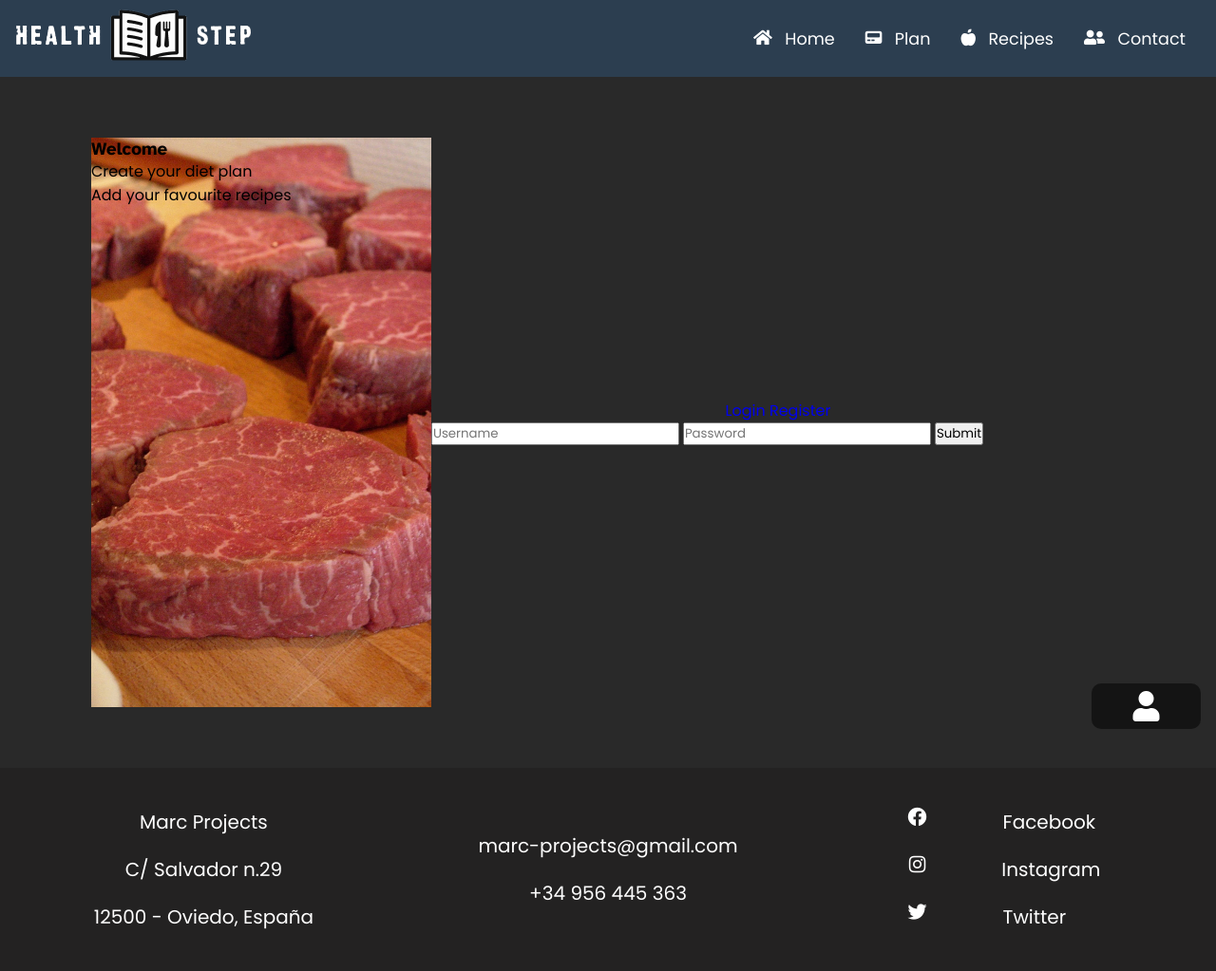
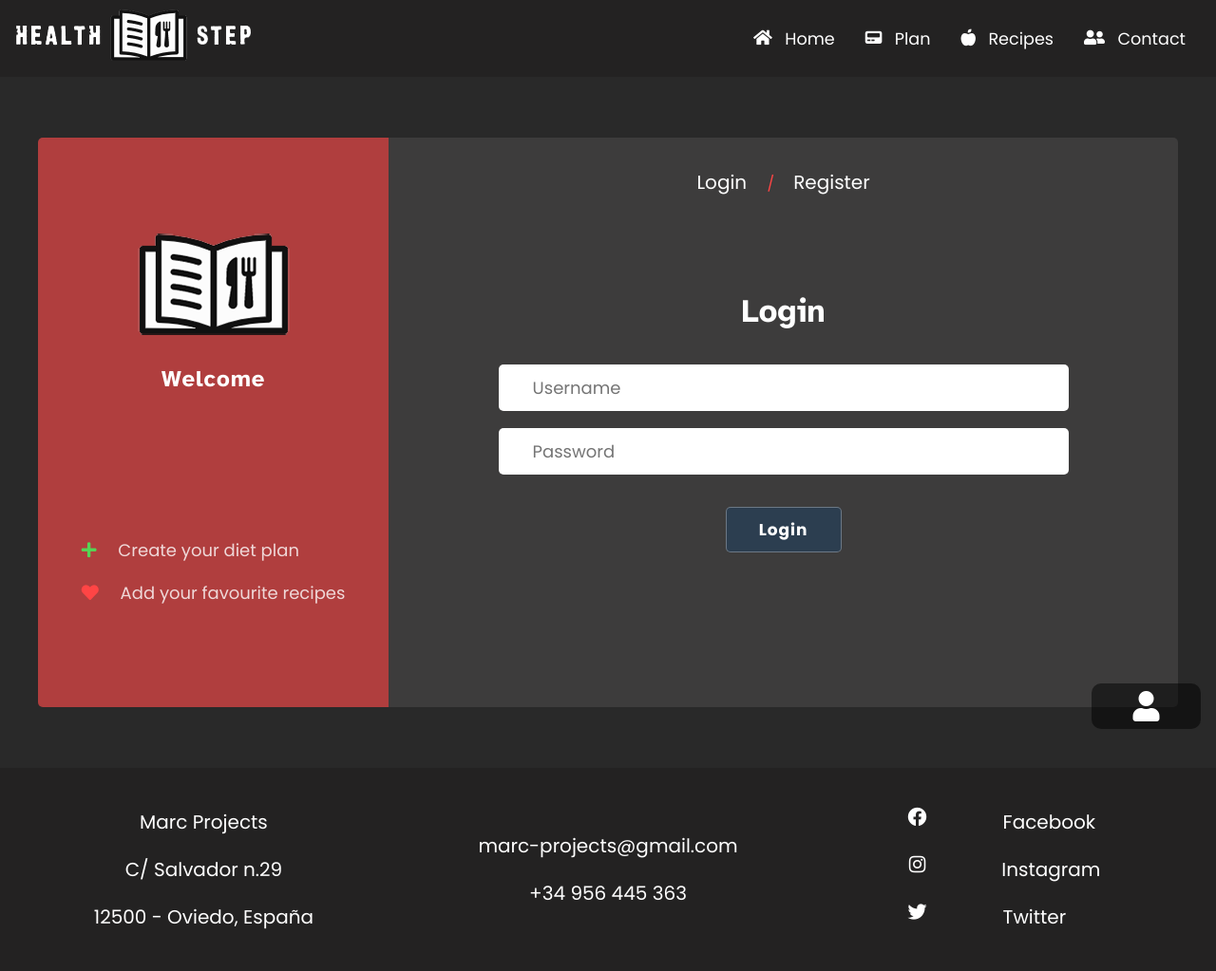
Before and after one commit to lovintocode/dark-themed-web, a PHP site: page /index.php?page=session_layout in a window 1280 px wide. Shown: the whole page at 95% size. Run offline with PHP 8.4, Linux system fonts and the light colour scheme.

Commit message:
Credentials css v.2 finished

```diff
--- a/css/contact/general.css
+++ b/css/contact/general.css
@@ -4,5 +4,5 @@
 #contact-wrapper {
   width: 100%;
   height: auto;
-  transition: 1s;
+  transition: all 0.6s ease;
 }
--- a/css/libraries/modal.css
+++ b/css/libraries/modal.css
@@ -16,14 +16,13 @@
 }
 
 .modal__container {
-  background-color: #232222;
+  background-color: #3d3c3c;
   padding: 30px;
   max-width: 90%;
   max-height: 90vh;
   border-radius: 4px;
   overflow-y: auto;
   box-sizing: border-box;
-      box-shadow: rgb(255 255 255 / 30%) 0px 3px 3px 0px, rgb(255 255 255 / 15%) 0px 1px 3px 3px;
 }
 
 .modal__header {
--- a/css/nav.css
+++ b/css/nav.css
@@ -3,7 +3,7 @@
   display: flex;
   width: 100%;
   align-items: center;
-  background-color: #2c3e50;
+  background-color: #232222;
 }
 #nav .nav-title {
   width: 50%;
--- a/css/recipes/general.css
+++ b/css/recipes/general.css
@@ -4,5 +4,5 @@
 #recipes-wrapper {
   width: 100%;
   height: auto;
-  transition: 1s;
+  transition: all 0.6s ease;
 }
--- a/css/recipes/recipes-box.css
+++ b/css/recipes/recipes-box.css
@@ -1,7 +1,7 @@
 #recipes-box {
   width: 100%;
   height: auto;
-  padding: 2em 0;
+  padding: 3em 0;
   overflow: hidden;
   background-color: #232222;
 }
--- a/css/session/credentials.css
+++ b/css/session/credentials.css
@@ -1,14 +1,156 @@
-/* #credentials-wrapper {
+ #credentials-wrapper {
   width: 100%;
   height: auto;
-  transition: 1s;
+  transition: all 0.6s ease;
+}
+#credentials-wrapper .box-containers {
+  width: 95%;
+  max-width: 1200px;
+  min-height: 80vh;
+  margin: 0 auto;
+  display: flex;
+  flex-direction: row;
+  align-items: center;
+  justify-content: center;
+  padding: 4em 0;
+}
+#credentials-wrapper .presentation-box {
+  display: none;
 }
 #credentials-wrapper .credentials-box {
-
+  position: relative;
+  width: 95%;
+  min-height: 550px;
+  display: flex;
+  flex-direction: column;
+  justify-content: center;
+  align-items: center;
+  background-color: #3d3c3c;
+  border-radius: 5px;
+  transition: all 0.5s ease;
 }
-#credentials-wrapper .credentials-box .register-form, #credentials-wrapper .credentials-box .login-form {
-  background-color: blue;
+#credentials-wrapper .credentials-box:hover {
+  background-color: #525050;
+}
+#credentials-wrapper .credentials-box .choose-box {
+  position: absolute;
+  top: 1em;
+}
+#credentials-wrapper .credentials-box .choose-box .link {
+  color: #ffff;
+  font-size: 20px;
+}
+#credentials-wrapper .credentials-box .choose-box .link .border-move {
+  border-bottom: 1px solid #ffff;
+  transition: all 0.5s ease;
+}
+#credentials-wrapper .credentials-box .choose-box .bar {
+  color: #ff4545;
+  margin: 0 1em;
+}
+#credentials-wrapper .credentials-box .form {
+  width: 90%;
+  display: flex;
+  align-items: center;
+  flex-direction: column;
+  transition: all 0.8s ease;
+  overflow: hidden;
+}
+#credentials-wrapper .credentials-box .form .title {
+  margin-bottom: 0.5em;
+  font-size: 34px;
+  color: #ffff;
+}
+#credentials-wrapper .credentials-box .form .input {
+  width: 100%;
+  max-width: 600px;
+  padding: 0.6em 2em;
+  border-radius: 5px;
+  margin-top: 1em;
+  border: none;
+  font-size: 18px;
+}
+#credentials-wrapper .credentials-box .form .btn {
+  margin-top: 2em;
+  padding: 0.6em 2em;
+  border-radius: 5px;
+  font-size: 17px;
+  font-weight: bold;
+  letter-spacing: 1px;
+  cursor: pointer;
+  color: #ffff;
+  transition: all 0.5s ease;
+  border: 1px solid rgba(255, 255, 255, 0.3);
+}
+#credentials-wrapper .credentials-box .form .btn-login {
+  background-color: #2c3e50;
+}
+#credentials-wrapper .credentials-box .form .btn-login:hover {
+  background-color: #487098;
+  border: 1px solid rgba(255, 255, 255, 0.7);
+}
+#credentials-wrapper .credentials-box .form .btn-register {
+  background-color: #9e451b;
+}
+#credentials-wrapper .credentials-box .form .btn-register:hover {
+  background-color: #d25a21;
+  border: 1px solid rgba(255, 255, 255, 0.7);
 }
 #credentials-wrapper .credentials-box .register-form {
+  width: 0;
   display: none;
-} */
+}
+@media only screen and (min-width: 992px) {
+  #credentials-wrapper .credentials-box {
+    width: 75%;
+    min-height: 600px;
+    border-radius: 0;
+    border-top-right-radius: 5px;
+    border-bottom-right-radius: 5px;
+  }
+  #credentials-wrapper .credentials-box .choose-box {
+    top: 2em;
+  }
+  #credentials-wrapper .presentation-box {
+    display: flex;
+    flex-direction: column;
+    justify-content: space-around;
+    align-items: center;
+    width: 400px;
+    height: auto;
+    min-height: 600px;
+    background-color: #b03e3e;
+    border-top-left-radius: 5px;
+    border-bottom-left-radius: 5px;
+    transition: all 0.5s ease;
+  }
+  #credentials-wrapper .presentation-box:hover {
+    background-color: #c24141;
+  }
+  #credentials-wrapper .presentation-box .welcome {
+    text-align: center;
+  }
+  #credentials-wrapper .presentation-box .welcome h3 {
+    color: #ffff;
+    font-size: 24px;
+    letter-spacing: 1px;
+  }
+  #credentials-wrapper .presentation-box .list {
+    margin-top: 10em;
+    margin-bottom: 2em;
+    margin-top: -1em;
+  }
+  #credentials-wrapper .presentation-box .list .list-item {
+    font-size: 18px;
+    color: rgba(255, 255, 255, 0.8);
+    margin-top: 1em;
+  }
+  #credentials-wrapper .presentation-box .list .list-item .plan {
+    color: #55d555;
+    margin-right: 1em;
+  }
+  #credentials-wrapper .presentation-box .list .list-item .add {
+    color: #ff4545;
+    margin-right: 1em;
+  }
+}
--- a/js/styling.js
+++ b/js/styling.js
@@ -8,7 +8,8 @@ $( window ).resize(function() {
     showNavbar()
     $('#home-wrapper').css('margin-top', '0')
     $('#contact-wrapper').css('margin-top', '0')
-    $('#recipes-wrapper').css('margin-top', '0');
+    $('#recipes-wrapper').css('margin-top', '0')
+    $('#credentials-wrapper').css('margin-top', '0')
   }
 })
 function swiperHandler() {
@@ -50,7 +51,8 @@ function hamburgerAction() {
     $('.navbar-nav').removeClass('show-navbar-nav')
     $('#home-wrapper').css('margin-top', '0')
     $('#contact-wrapper').css('margin-top', '0')
-    $('#recipes-wrapper').css('margin-top', '0');
+    $('#recipes-wrapper').css('margin-top', '0')
+    $('#credentials-wrapper').css('margin-top', '0')
     $('.navbar-nav').css('z-index', '-1')
     $('.hamburger').attr('disabled', true)
     setTimeout(function() {
@@ -61,7 +63,8 @@ function hamburgerAction() {
     $('.navbar-nav').addClass('show-navbar-nav')
     $('#home-wrapper').css('margin-top', '4.5em')
     $('#contact-wrapper').css('margin-top', '4.5em')
-    $('#recipes-wrapper').css('margin-top', '4.5em');
+    $('#recipes-wrapper').css('margin-top', '4.5em')
+    $('#credentials-wrapper').css('margin-top', '4.5em');
     $('.hamburger').attr('disabled', true)
     setTimeout(function() {
       $('.navbar-nav').css('z-index', '0')
@@ -106,5 +109,32 @@ function loadDinamicImages() {
   }
 }
 function sessionHandler() {
-
+  $('#login-btn').click(function() {
+    $('.credentials-box').css('z-index', '-1')
+    $('#register-form').css('width', '0')
+    setTimeout(function() {
+      $('#register-form').css('display', 'none')
+      $('#login-form').css('display', 'flex')
+    }, 800)
+    setTimeout(function() {
+      $('#login-form').css('width', '90%')
+    }, 900)
+    setTimeout(function() {
+      $('.credentials-box').css('z-index', '0')
+    }, 1200)
+  });
+  $('#register-btn').click(function() {
+    $('.credentials-box').css('z-index', '-1')
+    $('#login-form').css('width', '0')
+    setTimeout(function() {
+      $('#login-form').css('display', 'none')
+      $('#register-form').css('display', 'flex')
+    }, 800)
+    setTimeout(function() {
+      $('#register-form').css('width', '90%')
+    }, 900)
+    setTimeout(function() {
+      $('.credentials-box').css('z-index', '0')
+    }, 1200)
+  })
 }
--- a/pages/credentials-screen.php
+++ b/pages/credentials-screen.php
@@ -1,73 +1,46 @@
-<style>
-  #credentials-wrapper {
-    width: 100%;
-    height: auto;
-    transition: 1s;
-  }
-  #credentials-wrapper .box-containers {
-    width: 85%;
-    margin: 0 auto;
-    display: flex;
-    flex-direction: row;
-    align-items: center;
-    padding: 4em 0;
-  }
-  #credentials-wrapper .presentation-box {
-    display: none;
-  }
-  #credentials-wrapper .credentials-box {
-    width: 75%;
-    display: flex;
-    flex-direction: column;
-    justify-content: center;
-    align-items: center;
-  }
-  #credentials-wrapper .credentials-box .register-form, #credentials-wrapper .credentials-box .login-form {
-    width: 100%;
-    height: auto;
-  }
-  #credentials-wrapper .credentials-box .register-form {
-    display: none;
-  }
-  @media only screen and (min-width: 992px) {
-    #credentials-wrapper .presentation-box {
-      display: block;
-      width: 400px;
-      height: 600px;
-      background: url("img/photos/card1.jpg") no-repeat center center fixed;
-      background-size: cover;
-    }
-  }
-</style>
 <div id="credentials-wrapper">
   <div class="box-containers">
-    <div class="presentation-box">
-      <h3>Welcome</h3>
+    <div class="presentation-box equalheight">
+      <div class="welcome">
+        <img src="img/favicons/favicon.png" alt="logo">
+        <h3>Welcome</h3>
+      </div>
       <ul class="list">
-        <li class="list-item">Create your diet plan</li>
-        <li class="list-item">Add your favourite recipes</li>
+        <li class="list-item">
+          <i class="fas fa-plus plan"></i>
+          <span>Create your diet plan</span>
+        </li>
+        <li class="list-item">
+          <i class="fas fa-heart add"></i>
+          <span>Add your favourite recipes</span>
+        </li>
       </ul>
     </div>
-    <div class="credentials-box">
+    <div class="credentials-box equalheight">
       <div class="choose-box">
-        <a href="#login-form" title="">
-          Login
+        <a id="login-btn" class="link" title="">
+          <span>Login</span>
+          <span class="border-move"></span>
         </a>
-        <a href="#register-form" title="">
+        <span class="bar">/</span>
+        <a id="register-btn" class="link" title="">
           Register
+          <span class="border-move"></span>
         </a>
       </div>
-      <form id="login-form" class="login-form" action="" method="post">
-        <input type="text" name="username" placeholder="Username">
-        <input type="text" name="password" placeholder="Password">
-        <input type="submit" name="login_user">
+      <form id="login-form" class="form login-form" action="" method="post">
+        <h2 class="title">Login</h2>
+        <input class="input" type="text" name="username" placeholder="Username">
+        <input class="input" type="password" name="password" placeholder="Password">
+        <input class="btn btn-login" type="submit" name="login_user" value="Login">
       </form>
-      <form id="register-form" class="register-form" action="" method="post">
-        <input type="text" name="username" placeholder="Username">
-        <input type="email" name="email" placeholder="Email">
-        <input type="text" name="password" placeholder="Password">
-        <input type="text" name="password_verify" placeholder="Re-Password">
-        <input type="submit" name="register_user">
+      <form id="register-form" class="form register-form" action="" method="post">
+        <h2 class="title">Register</h2>
+        <input class="input" type="text" name="username" placeholder="Username">
+        <input class="input" type="email" name="email" placeholder="Email">
+        <input class="input" type="password" name="password" placeholder="Password">
+        <input class="input" type="password" name="password_verify" placeholder="Re-Password">
+        <input class="btn btn-register" type="submit" name="register_user" value="Register">
       </form>
     </div>
   </div>
```
